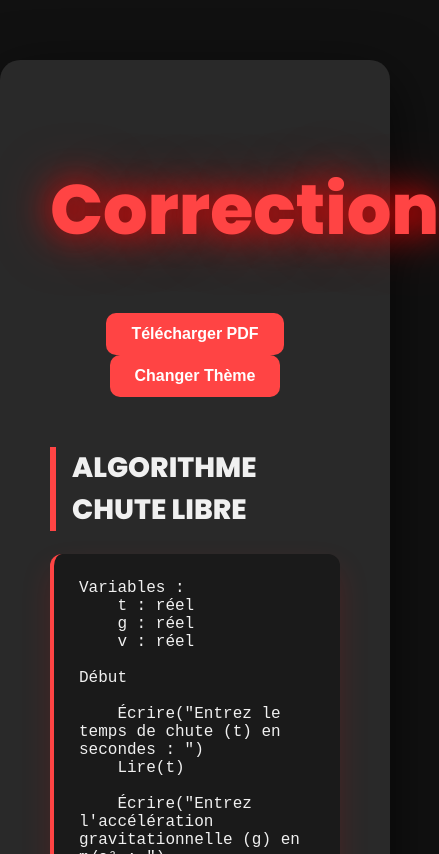
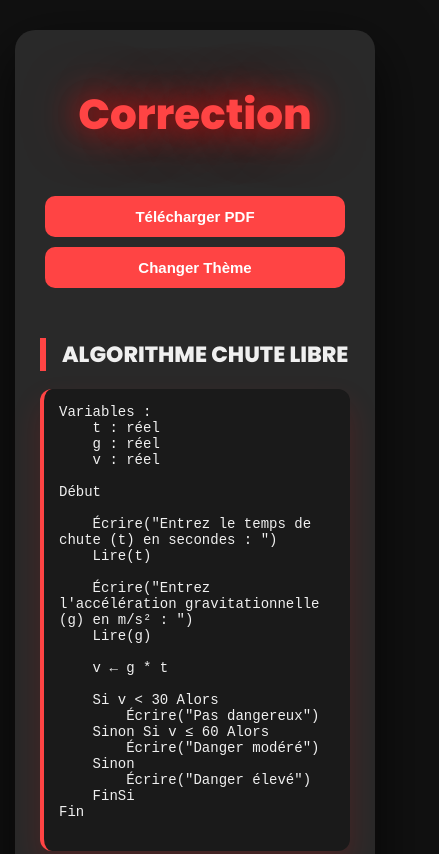
Before and after one commit to tryna1056/correction-2s2, a plain HTML site: page index.html in a window 390 px wide. Shown: the top 854 px of the page, 439 px wide, since content can reach past the window. Drawn offline with Linux system fonts and the light colour scheme.

Commit message:
Update index.html

```diff
--- a/index.html
+++ b/index.html
@@ -78,6 +78,7 @@
       white-space: pre-wrap;
       box-shadow: 0 15px 30px rgba(255, 0, 0, 0.15);
       transition: transform 0.3s ease, box-shadow 0.3s ease;
+      overflow-x: auto;
     }
 
     pre:hover {
@@ -88,6 +89,7 @@
     .actions {
       text-align: center;
       margin-top: 30px;
+      flex-wrap: wrap;
     }
 
     button {
@@ -98,7 +100,7 @@
       color: white;
       border: none;
       border-radius: 10px;
-      margin: 0 10px;
+      margin: 10px 5px;
       cursor: pointer;
       transition: 0.3s;
     }
@@ -136,6 +138,35 @@
       }
       50% {
         text-shadow: 0 0 35px rgba(255, 0, 0, 0.8), 0 0 60px rgba(255, 0, 0, 0.6);
+      }
+    }
+
+    /* Responsive Design for Phones */
+    @media (max-width: 768px) {
+      .container {
+        padding: 25px;
+        margin: 30px 15px;
+      }
+
+      h1 {
+        font-size: 42px;
+      }
+
+      h2 {
+        font-size: 22px;
+      }
+
+      pre {
+        font-size: 14px;
+        padding: 15px;
+      }
+
+      button {
+        width: 100%;
+        max-width: 300px;
+        margin: 10px auto;
+        display: block;
+        font-size: 15px;
       }
     }
   </style>
```
